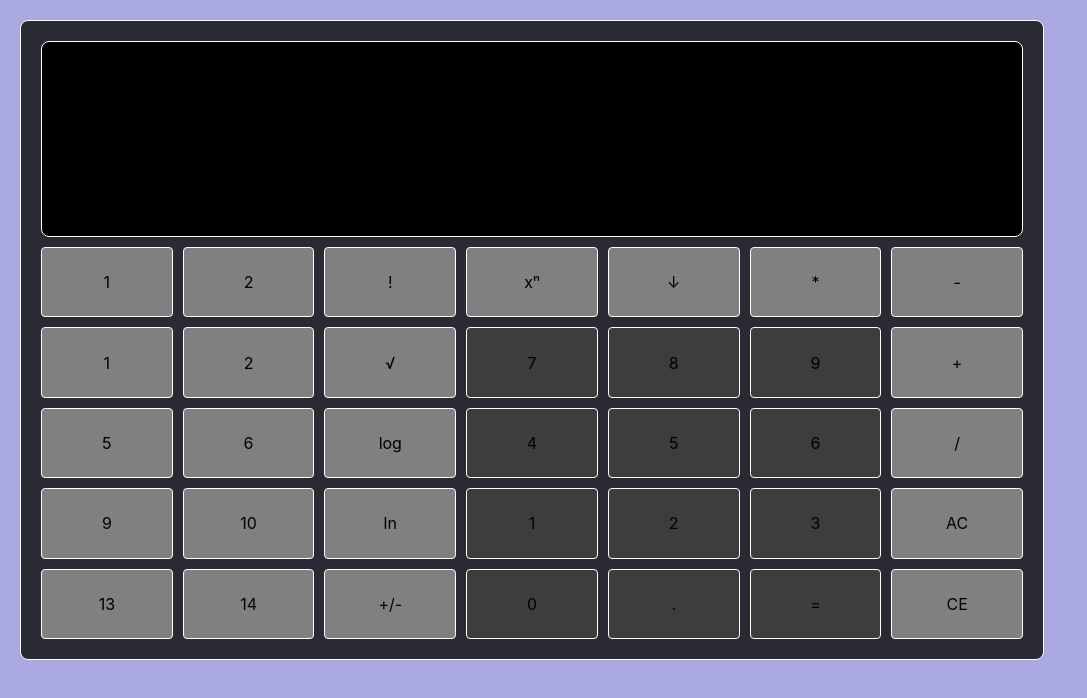
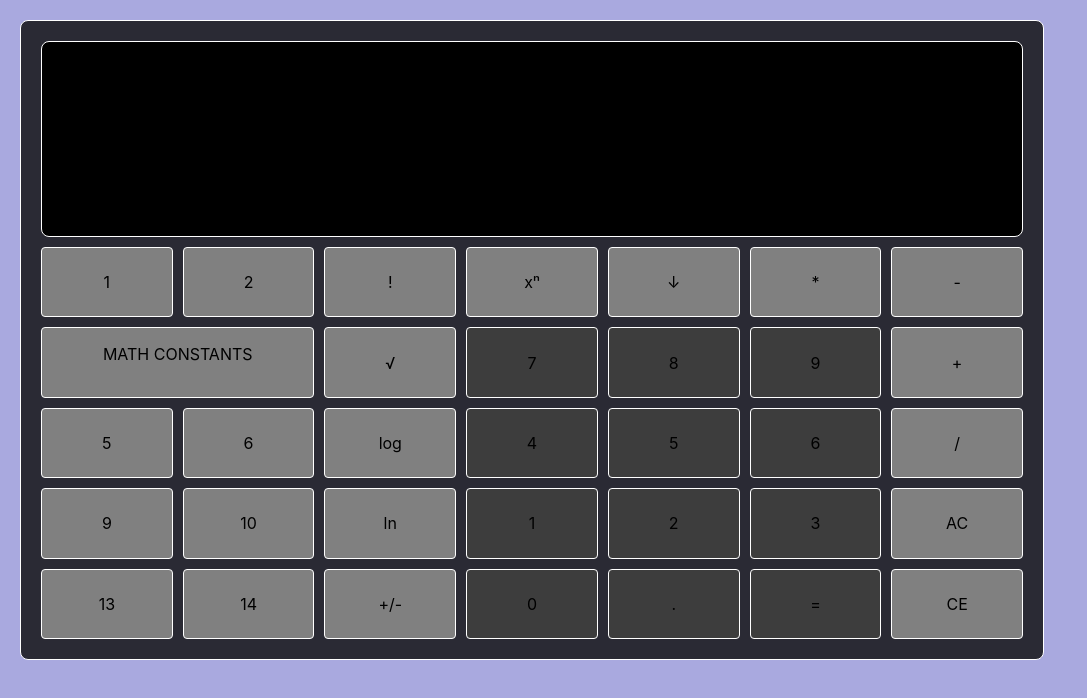
Before and after one commit to EnzoDFer/Calculator-App, a React (Create React App) app in the folder calculator-app/: page / in a window 1280 px wide. Shown: the top 698 px of the page, without its empty margins (0-1087 px from the left). Built offline with nearby package versions, Linux system fonts and the light colour scheme.

Commit message:
Implement drop down menu functionality

```diff
--- a/calculator-app/src/App.css
+++ b/calculator-app/src/App.css
@@ -1,5 +1,9 @@
 * {
   box-sizing: border-box;
+}
+
+ul, li {
+  all: unset;
 }
 
 .container {
@@ -47,10 +51,53 @@
   gap: 10px 10px;
   grid-template-areas:
   ". . . . . . ."
-  ". . . digits digits digits ."
+  "dropDown1 dropDown1 . digits digits digits ."
   ". . . digits digits digits ."
   ". . . digits digits digits ."
   ". . . digits digits digits .";
+}
+
+.dropdown {
+  grid-area: dropDown1;
+  display: grid;
+  grid-template-columns: 1fr;
+  grid-template-rows: 1fr;
+  gap: 0px 0px;
+  background:gray;
+  position: relative;
+  padding: 1rem;
+  text-align: center;
+  border-radius: 4px;
+  border: 1px solid white;
+}
+
+.dropdown-menu {
+  position: absolute;
+  visibility: hidden;
+  opacity: 0;
+  transition: all 0.25s ease;
+  left: 0;
+  top:100%;
+  border:1px solid black;
+  background: gray;
+}
+
+.dropdown:hover  .dropdown-menu {
+  cursor: pointer;
+  visibility: visible;
+  opacity: 1;
+  display:block;
+  left: 0;
+}
+
+.dropdown li {
+  height: 50%;
+  width: 100%;
+  margin-left: -2px;
+}
+
+.dropdown-menu:hover {
+  background-color: rgb(175, 175, 175)
 }
 
 .digits {
@@ -76,3 +123,8 @@ button {
 button:hover {
   background-color: rgb(175, 175, 175);
 }
+
+.dropdown-menu button {
+  height: 100%;
+  width: 100%;
+}
--- a/calculator-app/src/App.js
+++ b/calculator-app/src/App.js
@@ -108,8 +108,12 @@ const App = () => {
         <DigitButton onClick={()=>dispatch({type: 'previous'})} value={'↓'}/>
         <OperationButton onClick={()=>dispatch({type: 'operation', payload:{mathFunction: multiply,symbol:'*'}})} operation={'*'}/>
         <OperationButton onClick={()=>dispatch({type: 'operation', payload:{mathFunction: subtract,symbol:'-'}})} operation={'-'}/>
-        <DigitButton onClick={()=>dispatch({type: 'add_digit', payload:'1'})} value={'1'}/>
-        <DigitButton onClick={()=>dispatch({type: 'add_digit', payload:'2'})} value={'2'}/>
+        <ul className="dropdown">
+          MATH CONSTANTS
+          <li className="dropdown-menu">
+            <DigitButton onClick={()=>dispatch({type: 'add_digit', payload:'1'})} value={'1'}/>
+          </li>
+        </ul>
         <DigitButton onClick={()=>dispatch({type: 'instantOperation', payload:{mathFunction: Math.sqrt,symbol:'√'}})} value={'√'}/>
         <OperationButton onClick={()=>dispatch({type: 'operation', payload:{mathFunction: add,symbol:'+'}})} operation={'+'}/>
         <DigitButton onClick={()=>dispatch({type: 'add_digit', payload:'5'})} value={'5'}/>
```
Also changed, not shown: 1 other file (tests, documents, lock files or other folders).
